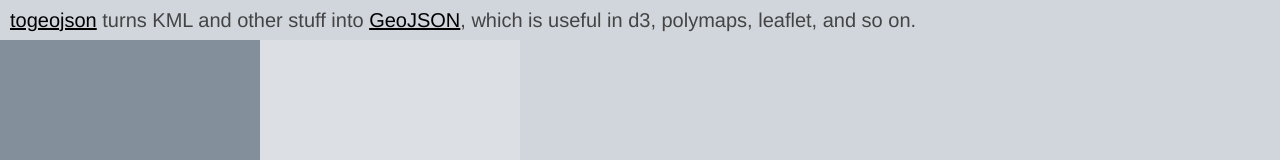
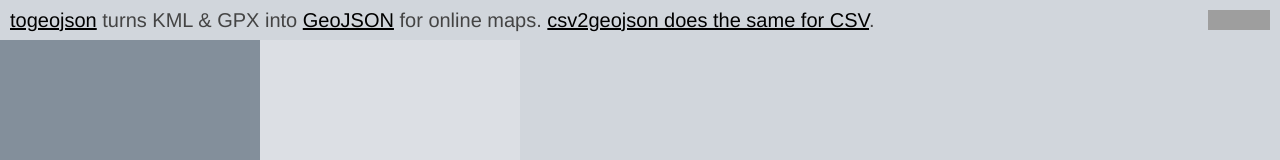
Before and after one commit to mapbox/togeojson, a website: page index.html in a window 1280 px wide. Shown: the top 160 px of the page. Drawn offline with Linux system fonts and the light colour scheme; no server answers; grey boxes are pictures that could not be loaded.

Commit message:
Interlink.

```diff
--- a/index.html
+++ b/index.html
@@ -62,8 +62,14 @@
     <body>
         <div id='intro'>
             <a href='https://github.com/tmcw/togeojson'>togeojson</a>
-            turns KML and other stuff into <a href='http://geojson.org/'>GeoJSON</a>,
-            which is useful in d3, polymaps, leaflet, and so on.
+            turns KML &amp; GPX into <a href='http://geojson.org/'>GeoJSON</a>
+            for online maps.
+            <a href='http://macwright.org/csv2geojson/'>csv2geojson does
+                the same for CSV</a>.
+            <div style='float:right;'>
+            <iframe src="http://ghbtns.com/github-btn.html?user=tmcw&repo=togeojson&type=watch&count=true"
+  allowtransparency="true" frameborder="0" scrolling="0" width="62" height="20"></iframe>
+          </div>
         </div>
         <div id='interactive'>
             <textarea id='kml'></textarea><textarea id='geojson'></textarea><div id='map'></div>
```
